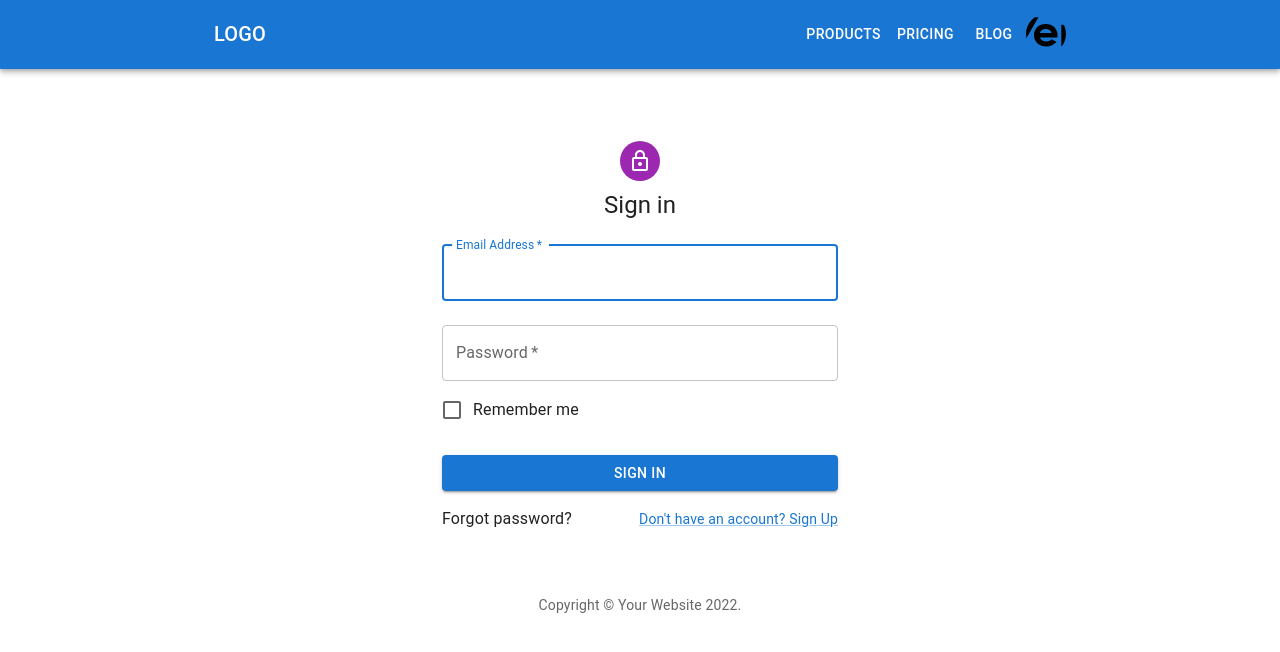
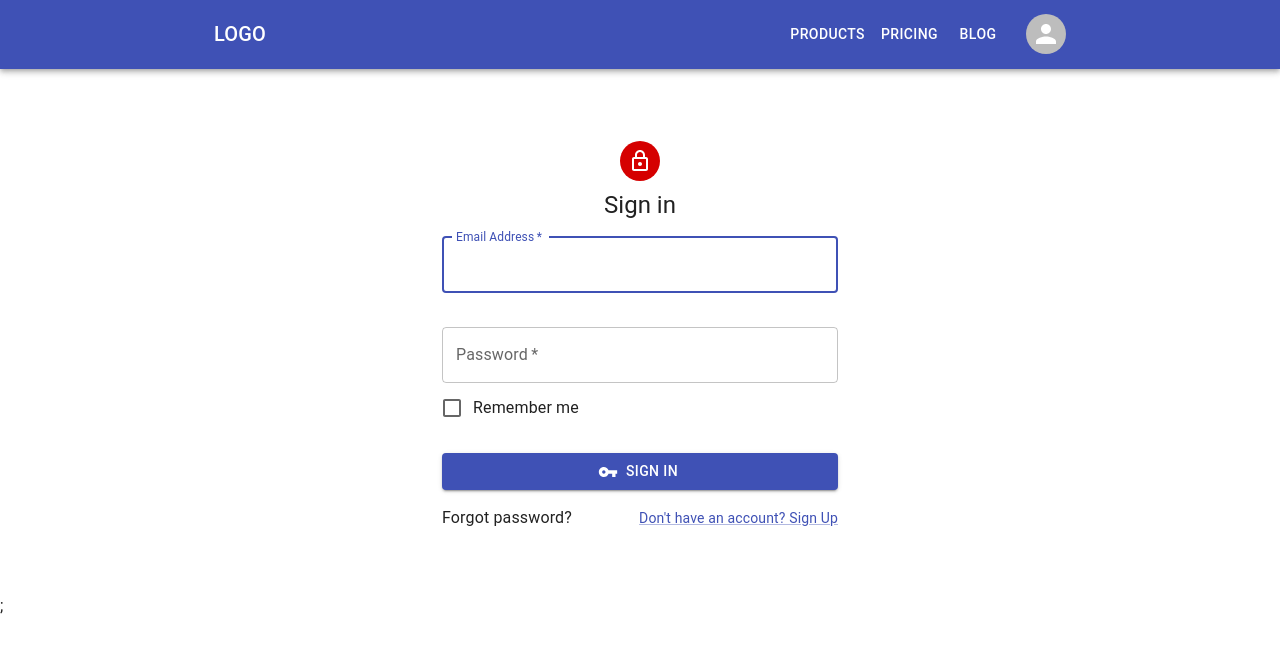
Before and after one commit to hassanmahfuj/nextjs-mui-mysql-ecommerce, a Next.js app: page /login in a window 1280 px wide. Shown: the top 652 px of the page. Built offline with nearby package versions, Linux system fonts and the light colour scheme.

Commit message:
header component is complete

```diff
--- a/components/Header.js
+++ b/components/Header.js
@@ -97,7 +97,11 @@ const ResponsiveAppBar = () => {
             LOGO2
           </Typography>
           <Box
-            sx={{ flexGrow: 1, display: { xs: "none", md: "flex" } }}
+            sx={{
+              flexGrow: 1,
+              marginRight: 2,
+              display: { xs: "none", md: "flex" },
+            }}
             justifyContent="flex-end"
           >
             {pages.map((page) => (
@@ -114,7 +118,7 @@ const ResponsiveAppBar = () => {
           <Box sx={{ flexGrow: 0 }}>
             <Tooltip title="Open settings">
               <IconButton onClick={handleOpenUserMenu} sx={{ p: 0 }}>
-                <Avatar alt="Remy Sharp" src="/vercel.svg" />
+                <Avatar />
               </IconButton>
             </Tooltip>
             <Menu
--- a/pages/_app.js
+++ b/pages/_app.js
@@ -1,7 +1,24 @@
 import "../styles/globals.css";
+import { createTheme, ThemeProvider } from "@mui/material/styles";
+import { indigo, red } from "@mui/material/colors";
+
+const theme = createTheme({
+  palette: {
+    primary: {
+      main: indigo[500],
+    },
+    secondary: {
+      main: red["A700"],
+    },
+  },
+});
 
 function MyApp({ Component, pageProps }) {
-  return <Component {...pageProps} />;
+  return (
+    <ThemeProvider theme={theme}>
+      <Component {...pageProps} />;
+    </ThemeProvider>
+  );
 }
 
 export default MyApp;
--- a/pages/login.js
+++ b/pages/login.js
@@ -2,6 +2,7 @@ import * as React from "react";
 import Link from "next/link";
 // mui icons
 import LockOutlinedIcon from "@mui/icons-material/LockOutlined";
+import VpnKeyIcon from "@mui/icons-material/VpnKey";
 // mui components
 import Avatar from "@mui/material/Avatar";
 import Box from "@mui/material/Box";
@@ -17,33 +18,22 @@ import Typography from "@mui/material/Typography";
 // components
 import Header from "../components/Header";
 
-function Copyright(props) {
-  return (
-    <Typography
-      variant="body2"
-      color="text.secondary"
-      align="center"
-      {...props}
-    >
-      {"Copyright © "}
-      <Link color="inherit" href="https://mui.com/">
-        Your Website
-      </Link>{" "}
-      {new Date().getFullYear()}
-      {"."}
-    </Typography>
-  );
-}
+export default function SignIn() {
+  const [error, setError] = React.useState(false);
 
-export default function SignIn() {
   const handleSubmit = (event) => {
     event.preventDefault();
     const data = new FormData(event.currentTarget);
-    // eslint-disable-next-line no-console
-    console.log({
+    const body = {
       email: data.get("email"),
       password: data.get("password"),
-    });
+    };
+    console.log(body.email);
+    if (body.email === "") {
+      setError(true);
+    } else {
+      setError(false);
+    }
   };
 
   return (
@@ -54,6 +44,7 @@ export default function SignIn() {
         <Box
           sx={{
             marginTop: 8,
+            marginBottom: 8,
             display: "flex",
             flexDirection: "column",
             alignItems: "center",
@@ -72,7 +63,7 @@ export default function SignIn() {
             sx={{ mt: 1 }}
           >
             <TextField
-              margin="normal"
+              margin="dense"
               required
               fullWidth
               id="email"
@@ -80,9 +71,11 @@ export default function SignIn() {
               name="email"
               autoComplete="email"
               autoFocus
+              error={error}
+              helperText={error ? "Required" : " "}
             />
             <TextField
-              margin="normal"
+              margin="dense"
               required
               fullWidth
               name="password"
@@ -99,6 +92,7 @@ export default function SignIn() {
               type="submit"
               fullWidth
               variant="contained"
+              startIcon={<VpnKeyIcon />}
               sx={{ mt: 3, mb: 2 }}
             >
               Sign In
@@ -119,7 +113,6 @@ export default function SignIn() {
             </Grid>
           </Box>
         </Box>
-        <Copyright sx={{ mt: 8, mb: 4 }} />
       </Container>
     </>
   );
```
Also changed, not shown: components/Header2.js (added, +68 -0 lines), pages/index.js (+18 -2 lines), pages/register.js (+1 -22 lines), public/logo.svg (added).
